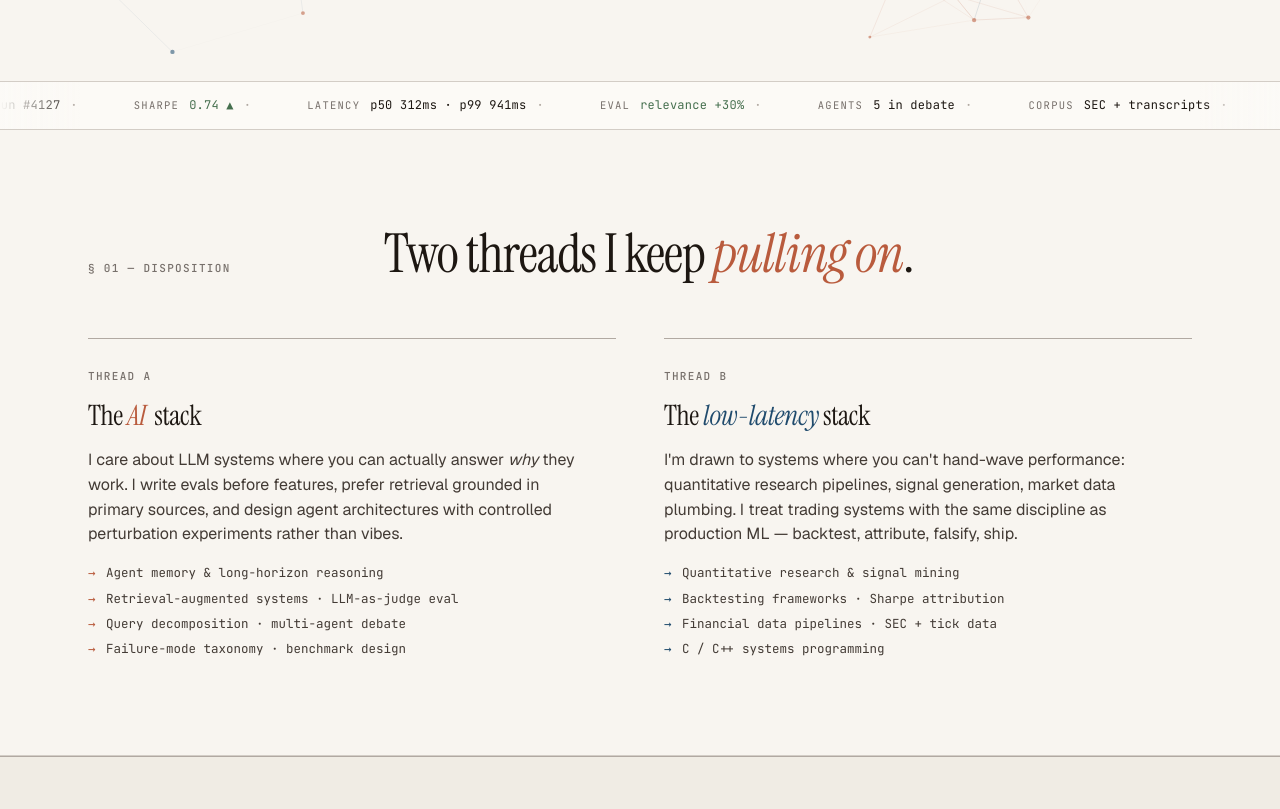
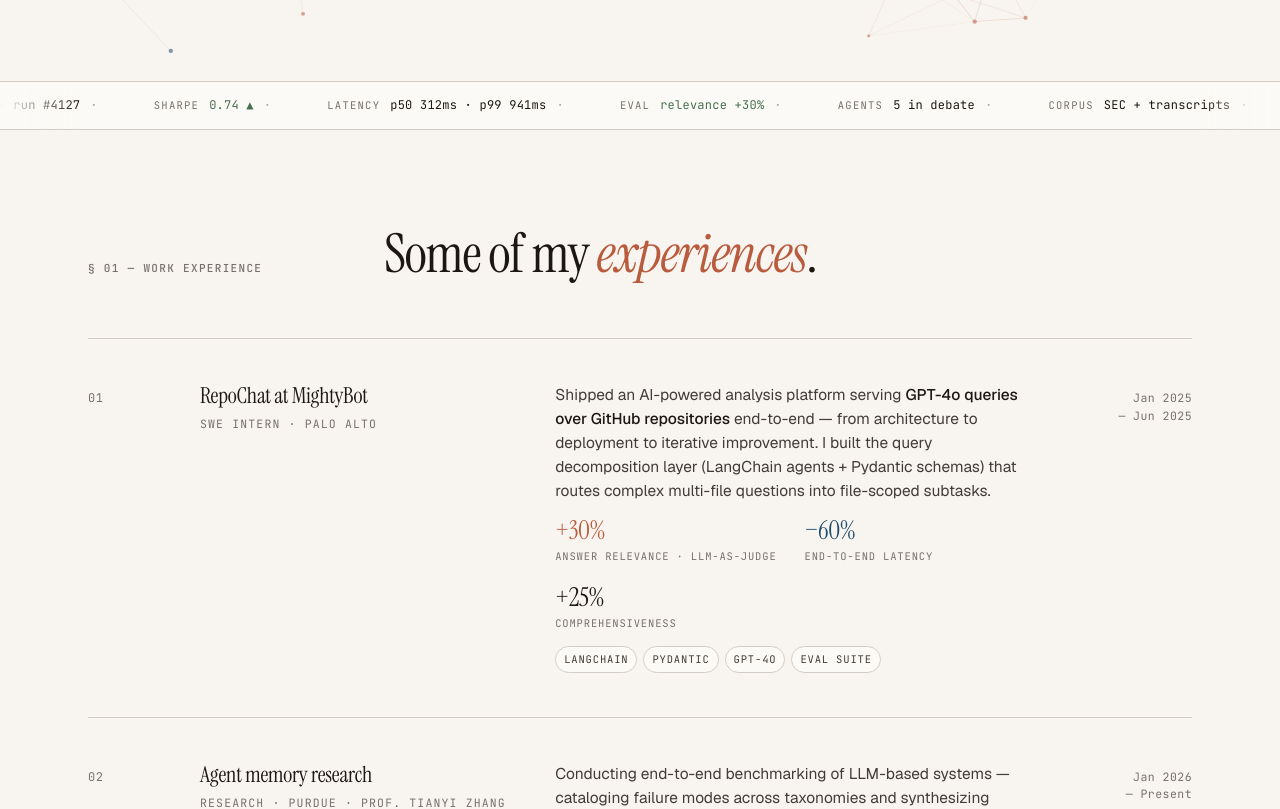
Before and after one commit to Ayush-Agarwal07/portfolio, a Next.js app: page / in a window 1280 px wide. Shown: the part 720-1529 px from the top of the page. Built offline with nearby package versions, Linux system fonts and the light colour scheme.

Commit message:
cleaned up website and removed ai slop

```diff
--- a/app/page.tsx
+++ b/app/page.tsx
@@ -5,14 +5,10 @@
 import { HeroCanvas } from "@/components/HeroCanvas";
 import { AgentDiagram, DisadusBoard } from "@/components/ProjectVisuals";
 import {
-  aboutPillars,
   agentQrStats,
   contacts,
   disadusStats,
   heroMeta,
-  nowCards,
-  timelineItems,
-  toolkitGroups,
   workItems,
 } from "@/data/portfolio";
 
@@ -23,13 +19,9 @@
       <main>
         <Hero />
         <TickerTape />
-        <About />
+        <SelectedWork />
         <AgentQr />
         <Disadus />
-        <SelectedWork />
-        <Experience />
-        <Toolkit />
-        <Now />
         <Contact />
       </main>
       <Footer />
@@ -63,33 +55,6 @@
               </div>
             ))}
           </aside>
-        </div>
-      </div>
-    </section>
-  );
-}
-
-function About() {
-  return (
-    <section id="about" data-screen-label="02 About">
-      <div className="wrap">
-        <SectionHeader label="§ 01 — Disposition">
-          Two threads I keep <em>pulling on</em>.
-        </SectionHeader>
-
-        <div className="about-grid">
-          {aboutPillars.map((pillar) => (
-            <article className={`pillar ${pillar.tone}`} key={pillar.label}>
-              <span className="label">{pillar.label}</span>
-              <h3>{pillar.heading}</h3>
-              <p>{pillar.body}</p>
-              <ul>
-                {pillar.bullets.map((bullet) => (
-                  <li key={bullet}>{bullet}</li>
-                ))}
-              </ul>
-            </article>
-          ))}
         </div>
       </div>
     </section>
@@ -175,10 +140,10 @@
 
 function SelectedWork() {
   return (
-    <section id="work" data-screen-label="05 Selected work">
+    <section id="work" data-screen-label="02 Selected work">
       <div className="wrap">
-        <SectionHeader label="§ 03 — Selected work">
-          Things I&apos;ve shipped, <em>measured</em>, and learned from.
+        <SectionHeader label="§ 01 — Work Experience">
+          Some of my <em>experiences</em>.
         </SectionHeader>
 
         <div className="work-list">
--- a/data/portfolio.tsx
+++ b/data/portfolio.tsx
@@ -9,10 +9,9 @@
 };
 
 export const navItems = [
-  { href: "#about", label: "About" },
   { href: "#work", label: "Work" },
-  { href: "#experience", label: "Experience" },
-  { href: "#toolkit", label: "Toolkit" },
+  { href: "#featured", label: "AgentQR" },
+  { href: "#disadus", label: "Disadus" },
   { href: "#contact", label: "Contact" },
 ];
 
@@ -45,55 +44,6 @@
   { key: "cv-precision", value: "+5%", tone: "up" },
   { key: "gpa", value: "3.8 / 4.0" },
   { key: "now reading", value: '"Cognitive architectures for LMs"', tone: "glyph" },
-];
-
-export const aboutPillars = [
-  {
-    tone: "terra" as const,
-    label: "Thread A",
-    heading: (
-      <>
-        The <em>AI&nbsp;</em> stack
-      </>
-    ),
-    body: (
-      <>
-        I care about LLM systems where you can actually answer <em>why</em> they
-        work. I write evals before features, prefer retrieval grounded in primary
-        sources, and design agent architectures with controlled perturbation
-        experiments rather than vibes.
-      </>
-    ),
-    bullets: [
-      "Agent memory & long-horizon reasoning",
-      "Retrieval-augmented systems · LLM-as-judge eval",
-      "Query decomposition · multi-agent debate",
-      "Failure-mode taxonomy · benchmark design",
-    ],
-  },
-  {
-    tone: "blue" as const,
-    label: "Thread B",
-    heading: (
-      <>
-        The <em>low-latency</em> stack
-      </>
-    ),
-    body: (
-      <>
-        I&apos;m drawn to systems where you can&apos;t hand-wave performance:
-        quantitative research pipelines, signal generation, market data plumbing. I
-        treat trading systems with the same discipline as production ML — backtest,
-        attribute, falsify, ship.
-      </>
-    ),
-    bullets: [
-      "Quantitative research & signal mining",
-      "Backtesting frameworks · Sharpe attribution",
-      "Financial data pipelines · SEC + tick data",
-      "C / C++ systems programming",
-    ],
-  },
 ];
 
 export const agentQrStats: Stat[] = [
@@ -218,66 +168,6 @@
     },
   ];
 
-export const timelineItems = [
-  ["2026 — Present", "Project Lead, AgentQR", "Boiler Quant", "Purdue · West Lafayette"],
-  ["2026 — Present", "Research Assistant", "Prof. Tianyi Zhang", "Purdue · West Lafayette"],
-  ["2025 — Jan / Jun", "Software Engineering Intern", "MightyBot", "Palo Alto, CA"],
-  ["2023 — 2024", "Software Engineering Intern", "Awareye", "Palo Alto, CA"],
-  ["2022 — 2025", "Co-founder", "Disadus (LMS)", "Remote · 8 schools"],
-  ["2022 — 2023", "Research Assistant", "Prof. Koushik Sen", "UC Berkeley"],
-];
-
-export const toolkitGroups = [
-  {
-    title: "Languages",
-    items: [
-      ["Python", "research, RAG"],
-      ["C / C++", "systems"],
-      ["TypeScript", "product"],
-      ["Java", "OOP"],
-      ["Swift", "mobile"],
-    ],
-  },
-  {
-    title: "AI / Research",
-    items: ["LangChain", "PyTorch · TensorFlow", "OpenAI · Gemini APIs", "RAG · LLM-as-judge", "Pydantic schemas"],
-  },
-  {
-    title: "Quant / Data",
-    items: ["Pandas · NumPy", "Backtesting frameworks", "SEC filings · tick data", "Financial pipelines", "Sharpe / DD attribution"],
-  },
-  {
-    title: "Infra",
-    items: ["Docker", "FastAPI", "PyTest", "Git", "MongoDB · Postgres"],
-  },
-];
-
-export const nowCards = [
-  {
-    label: "Reading",
-    title: (
-      <>
-        Foundations of agent <em>memory</em> &amp; reflection.
-      </>
-    ),
-    desc: "Synthesizing 30+ papers on long-horizon agent reasoning to identify research gaps for an original hypothesis.",
-  },
-  {
-    label: "Building",
-    title: (
-      <>
-        Cross-sector <em>signal mining</em> for AgentQR.
-      </>
-    ),
-    desc: "A retrieval pipeline that ties every model-generated trade thesis back to a timestamped primary source.",
-  },
-  {
-    label: "Studying",
-    title: <>Proof-based linear algebra · systems in C.</>,
-    desc: "Coursework that strengthens the foundations underneath both threads — formal reasoning and the close-to-the-metal half.",
-  },
-];
-
 export const contacts = [
   { label: "Email", value: "agarw534@purdue.edu", href: "mailto:agarw534@purdue.edu" },
   {
```
